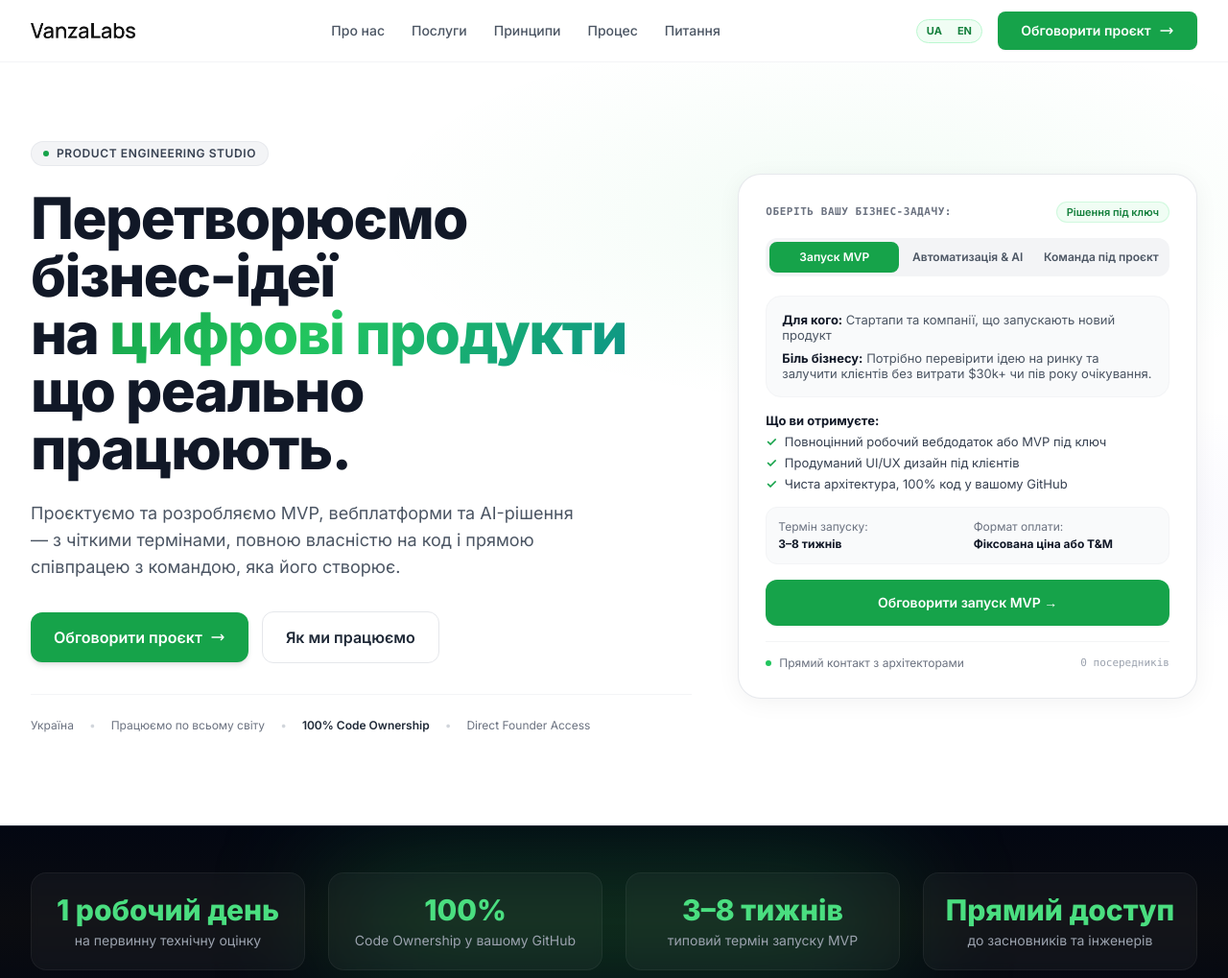
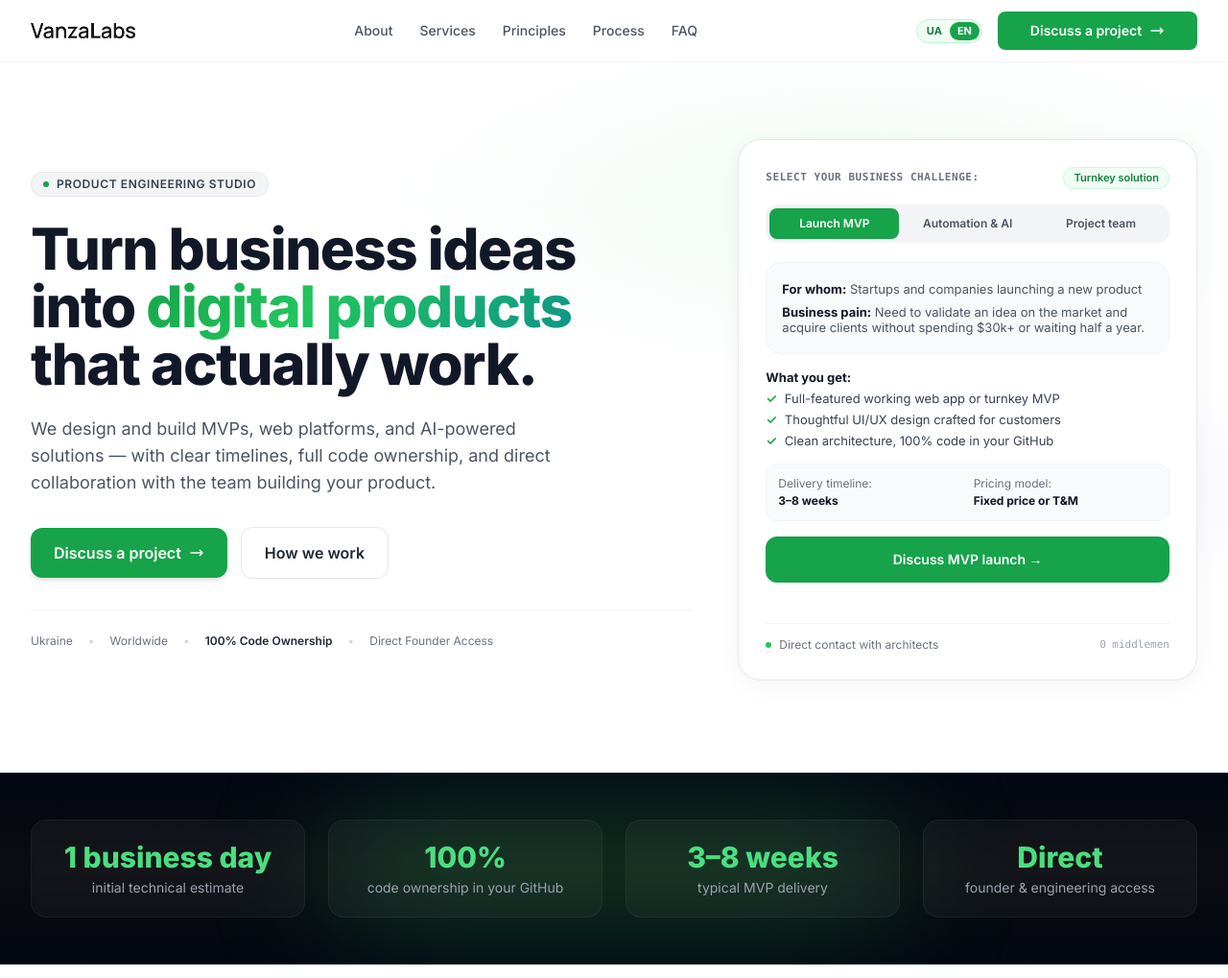
Before and after one commit to Boklans/vanzalabs-website, a plain HTML site: page index.html in a window 1280 px wide. Shown: the top 1019 px of the page at 96% size. Drawn offline with nearby package versions, Linux system fonts and the light colour scheme.

Commit message:
Fix language switcher: define validation messages and restore map references

```diff
--- a/index.html
+++ b/index.html
@@ -200,6 +200,48 @@
       ['Briefly describe the challenge, timeline and budget (if any)...', 'Коротко про задачу, терміни, бюджет (якщо є)...']
     ]);
 
+    const ukToEn = translations;
+    const enToUk = ukrainianTranslations;
+    const attrUkToEn = attributeTranslations;
+    const attrEnToUk = ukrainianAttributeTranslations;
+
+    const validationMessages = {
+      uk: {
+        general: 'Будь ласка, заповніть це поле.',
+        select: 'Будь ласка, оберіть варіант зі списку.',
+        privacy: 'Будь ласка, погодьтеся з політикою конфіденційності.',
+        emailEmpty: 'Будь ласка, заповніть це поле.',
+        emailInvalid: 'Введіть коректну електронну адресу.'
+      },
+      en: {
+        general: 'Please fill out this field.',
+        select: 'Please choose an option from the list.',
+        privacy: 'Please agree to the Privacy Policy.',
+        emailEmpty: 'Please fill out this field.',
+        emailInvalid: 'Please enter a valid email address.'
+      }
+    };
+
+    function updateFieldValidation(field) {
+      if (!field || !field.validity) return;
+      const lang = document.documentElement.lang === 'en' ? 'en' : 'uk';
+      const msgs = validationMessages[lang];
+
+      if (field.validity.valueMissing) {
+        if (field.tagName === 'SELECT') {
+          field.setCustomValidity(msgs.select);
+        } else if (field.type === 'checkbox') {
+          field.setCustomValidity(msgs.privacy);
+        } else {
+          field.setCustomValidity(msgs.general);
+        }
+      } else if (field.validity.typeMismatch && field.type === 'email') {
+        field.setCustomValidity(msgs.emailInvalid);
+      } else {
+        field.setCustomValidity('');
+      }
+    }
+
     function setLanguage(lang) {
       const english = lang === 'en';
       document.documentElement.lang = lang;
@@ -219,7 +261,7 @@
         if (!originalText.has(node)) originalText.set(node, node.nodeValue);
         const original = originalText.get(node);
         const key = original.trim();
-        const replacement = english ? ukToEn.get(key) : enToUk.get(key);
+        const replacement = english ? translations.get(key) : ukrainianTranslations.get(key);
         node.nodeValue = replacement ? original.replace(key, replacement) : original;
       }
 
@@ -237,8 +279,8 @@
           if (!initial) return;
           el.dataset[dataKey] = initial;
           const translated = english
-            ? (attrUkToEn.get(initial) || initial)
-            : (attrEnToUk.get(initial) || initial);
+            ? (attributeTranslations.get(initial) || initial)
+            : (ukrainianAttributeTranslations.get(initial) || initial);
           el.setAttribute(attr, translated);
         });
       });
```
